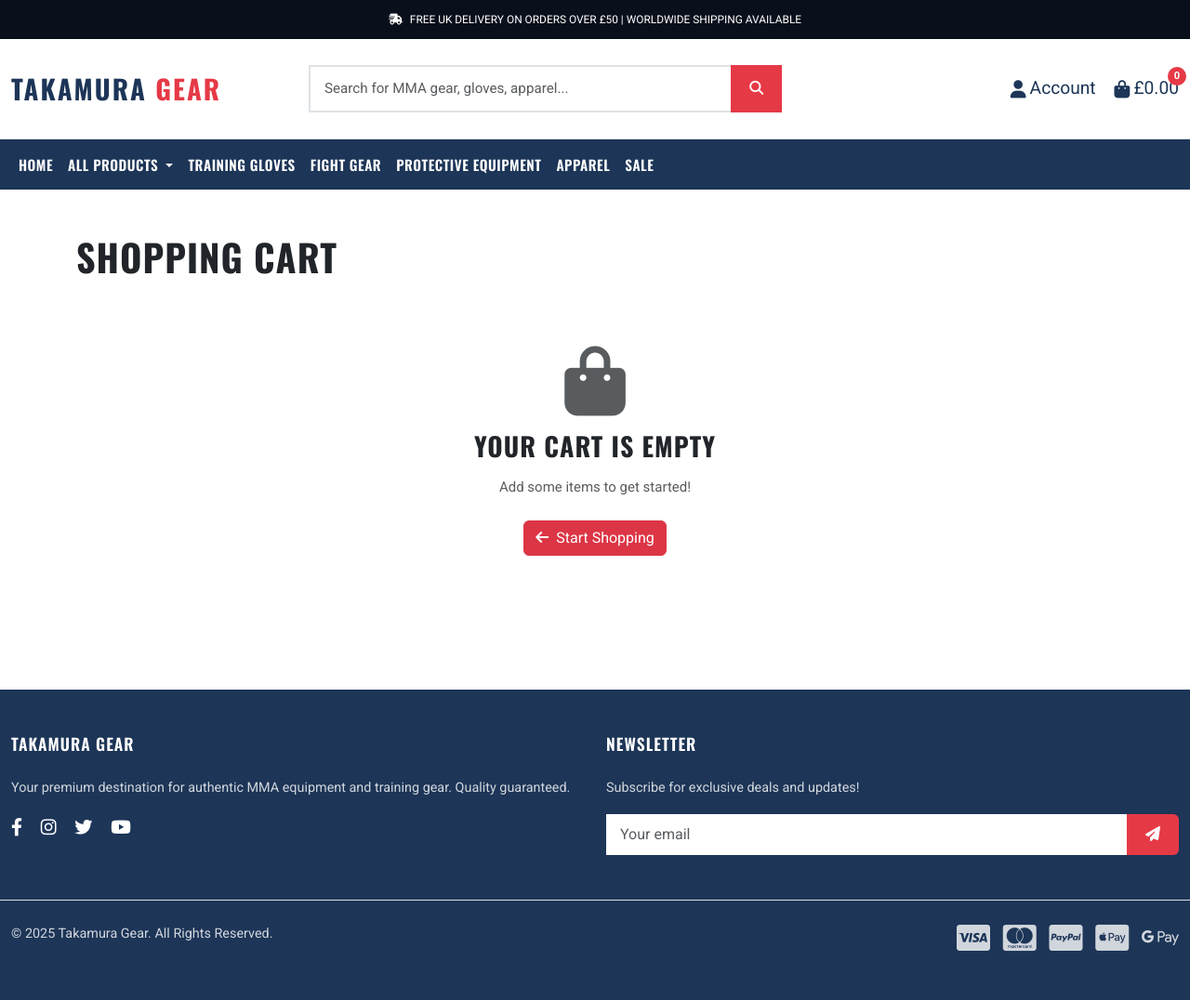
After one commit to SynthSlav/Takamura-Gear, a Django app: page /cart/ in a window 1280 px wide. The commit adds this page. Shown: the whole page at 93% size. Run offline with Django 4.2, Linux system fonts and the light colour scheme.

Commit message:
add js files for increment and  decrement buttons - refactor cart views and context file due to an error

```diff
--- /dev/null
+++ b/cart/templates/cart/cart.html
@@ -0,0 +1,158 @@
+{% extends "base.html" %}
+{% load static %}
+
+{% block content %}
+<div class="container py-5">
+    <div class="row">
+        <div class="col-12">
+            <h1 class="mb-4">Shopping Cart</h1>
+        </div>
+    </div>
+
+    {% if cart_items %}
+    <div class="row">
+        <!-- Cart items -->
+        <div class="col-lg-8 mb-4">
+            {% for item in cart_items %}
+            <div class="card mb-3">
+                <div class="card-body p-3">
+                    <div class="row g-3">
+                        <!-- Product image - smaller on mobile -->
+                        <div class="col-4 col-md-3">
+                            <a href="{% url 'product_detail' item.product.id %}">
+                                {% if item.product.image_url %}
+                                <img src="{{ item.product.image_url }}" class="img-fluid rounded"
+                                    alt="{{ item.product.name }}" style="max-height: 120px; object-fit: cover;">
+                                {% else %}
+                                <img src="https://via.placeholder.com/120x120?text=No+Image" class="img-fluid rounded"
+                                    alt="No image">
+                                {% endif %}
+                            </a>
+                        </div>
+
+                        <!-- Product info -->
+                        <div class="col-8 col-md-9">
+                            <div class="d-flex justify-content-between align-items-start mb-2">
+                                <div>
+                                    <h6 class="mb-1">
+                                        <a href="{% url 'product_detail' item.product.id %}"
+                                            class="text-dark text-decoration-none">
+                                            {{ item.product.name }}
+                                        </a>
+                                    </h6>
+                                    <p class="text-muted small mb-1">SKU: {{ item.product.sku }}</p>
+                                    {% if item.size %}
+                                    <p class="mb-1 small"><strong>Size:</strong> {{ item.size|upper }}</p>
+                                    {% endif %}
+                                    <p class="mb-2"><strong>£{{ item.product.price }}</strong></p>
+                                </div>
+                                <!-- Remove button - top right on mobile -->
+                                <form method="POST" action="{% url 'remove_from_cart' item.item_id %}"
+                                    class="d-inline remove-form">
+                                    {% csrf_token %}
+                                    {% if item.size %}
+                                    <input type="hidden" name="product_size" value="{{ item.size }}">
+                                    {% endif %}
+                                    <button type="submit" class="btn btn-sm btn-link text-danger p-0">
+                                        <i class="fas fa-trash-alt"></i>
+                                    </button>
+                                </form>
+                            </div>
+
+                            <!-- Quantity controls -->
+                            <div class="d-flex justify-content-between align-items-center">
+                                <form method="POST" action="{% url 'update_cart' item.item_id %}"
+                                    class="update-form d-flex align-items-center">
+                                    {% csrf_token %}
+                                    <div class="input-group input-group-sm" style="max-width: 130px;">
+                                        <button class="btn btn-outline-secondary decrement-qty" type="button"
+                                            data-item_id="{{ item.item_id }}">
+                                            <i class="fas fa-minus fa-sm"></i>
+                                        </button>
+                                        <input type="number" class="form-control text-center qty-input"
+                                            id="id_qty_{{ item.item_id }}" name="quantity" value="{{ item.quantity }}"
+                                            min="1" max="99" data-item_id="{{ item.item_id }}" readonly>
+                                        <button class="btn btn-outline-secondary increment-qty" type="button"
+                                            data-item_id="{{ item.item_id }}">
+                                            <i class="fas fa-plus fa-sm"></i>
+                                        </button>
+                                    </div>
+                                    {% if item.size %}
+                                    <input type="hidden" name="product_size" value="{{ item.size }}">
+                                    {% endif %}
+                                </form>
+
+                                <div class="text-end">
+                                    <p class="mb-0 small text-muted">Subtotal:</p>
+                                    <p class="mb-0"><strong>£{{ item.product.price | floatformat:2 }}</strong></p>
+                                </div>
+                            </div>
+                        </div>
+                    </div>
+                </div>
+            </div>
+            {% endfor %}
+        </div>
+
+        <!-- Cart summary -->
+        <div class="col-lg-4">
+            <div class="card">
+                <div class="card-body">
+                    <h5 class="card-title mb-4">Order Summary</h5>
+
+                    <div class="d-flex justify-content-between mb-2">
+                        <span>Subtotal:</span>
+                        <span>£{{ total|floatformat:2 }}</span>
+                    </div>
+
+                    <div class="d-flex justify-content-between mb-2">
+                        <span>Delivery:</span>
+                        <span>£{{ delivery|floatformat:2 }}</span>
+                    </div>
+
+                    {% if free_delivery_delta > 0 %}
+                    <div class="alert alert-info mt-3 mb-3 py-2">
+                        <small>
+                            <i class="fas fa-info-circle"></i>
+                            Spend <strong>£{{ free_delivery_delta|floatformat:2 }}</strong> more for free delivery!
+                        </small>
+                    </div>
+                    {% endif %}
+
+                    <hr>
+
+                    <div class="d-flex justify-content-between mb-3">
+                        <strong>Grand Total:</strong>
+                        <strong>£{{ grand_total|floatformat:2 }}</strong>
+                    </div>
+
+                    <a href="" class="btn btn-danger w-100 mb-2">
+                        <i class="fas fa-lock me-2"></i>Secure Checkout
+                    </a>
+
+                    <a href="{% url 'products' %}" class="btn btn-outline-secondary w-100">
+                        <i class="fas fa-arrow-left me-2"></i>Continue Shopping
+                    </a>
+                </div>
+            </div>
+        </div>
+    </div>
+    {% else %}
+    <!-- Empty cart -->
+    <div class="row">
+        <div class="col-12 text-center py-5">
+            <i class="fas fa-shopping-bag fa-5x text-muted mb-3"></i>
+            <h3>Your cart is empty</h3>
+            <p class="text-muted mb-4">Add some items to get started!</p>
+            <a href="{% url 'products' %}" class="btn btn-danger">
+                <i class="fas fa-arrow-left me-2"></i>Start Shopping
+            </a>
+        </div>
+    </div>
+    {% endif %}
+</div>
+{% endblock %}
+
+{% block extra_js %}
+<script src="{% static 'js/cart.js' %}"></script>
+{% endblock %}
--- a/cart/views.py
+++ b/cart/views.py
@@ -33,9 +33,12 @@
     if size:
         # Product has size
         if product_id in list(cart.keys()):
-            cart[product_id]["quantity"] += quantity
+            if size in cart[product_id]["items_by_size"].keys():
+                cart[product_id]["items_by_size"][size] += quantity
+            else:
+                cart[product_id]["items_by_size"][size] = quantity
         else:
-            cart[product_id] = {"quantity": quantity, "size": size}
+            cart[product_id] = {"items_by_size": {size: quantity}}
     else:
         # No size
         if product_id in list(cart.keys()):
@@ -52,51 +55,39 @@
     """Update quantity of a product in the cart"""
 
     product = get_object_or_404(Product, pk=product_id)
-
     quantity = int(request.POST.get("quantity"))
-
     size = None
 
     if "product_size" in request.POST:
-
         size = request.POST["product_size"]
 
     cart = request.session.get("cart", {})
 
     if size:
-
         # Product has size
-
         if quantity > 0:
-
-            cart[product_id]["quantity"] = quantity
-
+            cart[product_id]["items_by_size"][size] = quantity
+            messages.success(
+                request,
+                f"Updated {product.name} ({size.upper()}) quantity to {quantity}",
+            )
+        else:
+            del cart[product_id]["items_by_size"][size]
+            if not cart[product_id]["items_by_size"]:
+                cart.pop(product_id)
+            messages.success(
+                request, f"Removed {product.name} ({size.upper()}) from your cart"
+            )
+    else:
+        # No size
+        if quantity > 0:
+            cart[product_id] = quantity
             messages.success(request, f"Updated {product.name} quantity to {quantity}")
-
         else:
-
-            del cart[product_id]
-
-            messages.success(request, f"Removed {product.name} from your cart")
-
-    else:
-
-        # No size
-
-        if quantity > 0:
-
-            cart[product_id] = quantity
-
-            messages.success(request, f"Updated {product.name} quantity to {quantity}")
-
-        else:
-
             cart.pop(product_id)
-
             messages.success(request, f"Removed {product.name} from your cart")
 
     request.session["cart"] = cart
-
     return redirect(reverse("view_cart"))
 
 
@@ -104,37 +95,30 @@
     """Remove a product from the shopping cart"""
 
     try:
-
         product = get_object_or_404(Product, pk=product_id)
-
         size = None
 
         if "product_size" in request.POST:
-
             size = request.POST["product_size"]
 
         cart = request.session.get("cart", {})
 
         if size:
-
             # Product has size
-
-            del cart[product_id]
-
+            del cart[product_id]["items_by_size"][size]
+            if not cart[product_id]["items_by_size"]:
+                cart.pop(product_id)
+            messages.success(
+                request, f"Removed {product.name} ({size.upper()}) from your cart"
+            )
         else:
-
             # No size
-
             cart.pop(product_id)
+            messages.success(request, f"Removed {product.name} from your cart")
 
         request.session["cart"] = cart
-
-        messages.success(request, f"Removed {product.name} from your cart")
-
         return redirect(reverse("view_cart"))
 
     except Exception as e:
-
         messages.error(request, f"Error removing item: {e}")
-
         return HttpResponse(status=500)
--- /dev/null
+++ b/static/js/cart.js
@@ -0,0 +1,32 @@
+// Handle increment/decrement buttons in cart
+document.addEventListener('DOMContentLoaded', function () {
+    // Increment quantity
+    document.querySelectorAll('.increment-qty').forEach(button => {
+        button.addEventListener('click', function (e) {
+            e.preventDefault();
+            const itemId = this.dataset.item_id;
+            const input = document.getElementById(`id_qty_${itemId}`);
+            const currentValue = parseInt(input.value);
+            if (currentValue < 99) {
+                input.value = currentValue + 1;
+                // Auto-submit form
+                input.closest('form').submit();
+            }
+        });
+    });
+
+    // Decrement quantity
+    document.querySelectorAll('.decrement-qty').forEach(button => {
+        button.addEventListener('click', function (e) {
+            e.preventDefault();
+            const itemId = this.dataset.item_id;
+            const input = document.getElementById(`id_qty_${itemId}`);
+            const currentValue = parseInt(input.value);
+            if (currentValue > 1) {
+                input.value = currentValue - 1;
+                // Auto-submit form
+                input.closest('form').submit();
+            }
+        });
+    });
+});
--- a/templates/base.html
+++ b/templates/base.html
@@ -160,7 +160,7 @@
                         <ul class="dropdown-menu" aria-labelledby="allProductsDropdown">
                             <li><a class="dropdown-item" href="">By Price</a></li>
                             <li><a class="dropdown-item" href="">By Rating</a></li>
-                            <li><a class="dropdown-item" href="">All Products</a></li>
+                            <li><a class="dropdown-item" href="{% url 'products' %}">All Products</a></li>
                         </ul>
                     </li>
                     <li class="nav-item">
```
Also changed, not shown: cart/contexts.py (+14 -15 lines), products/templates/products/product_detail.html (+14 -1 lines), static/js/product_detail.js (added, +22 -0 lines).
